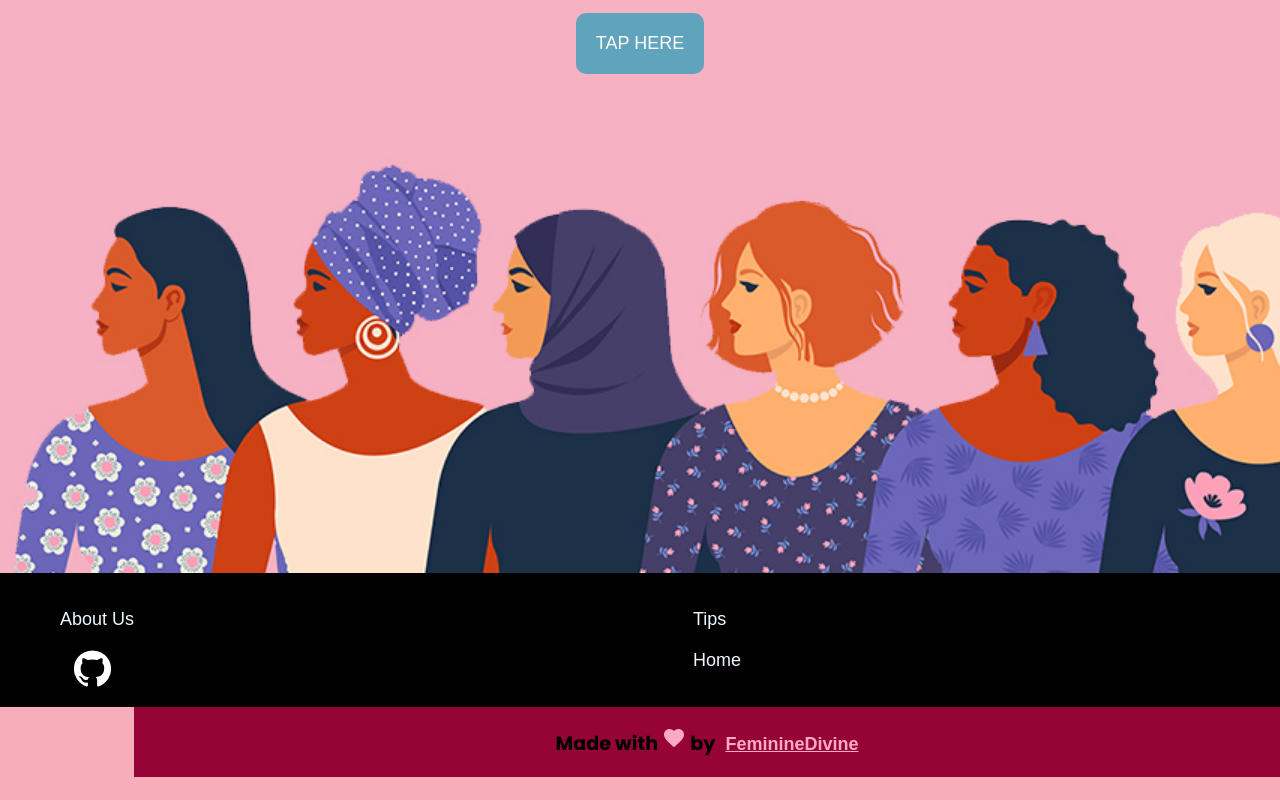
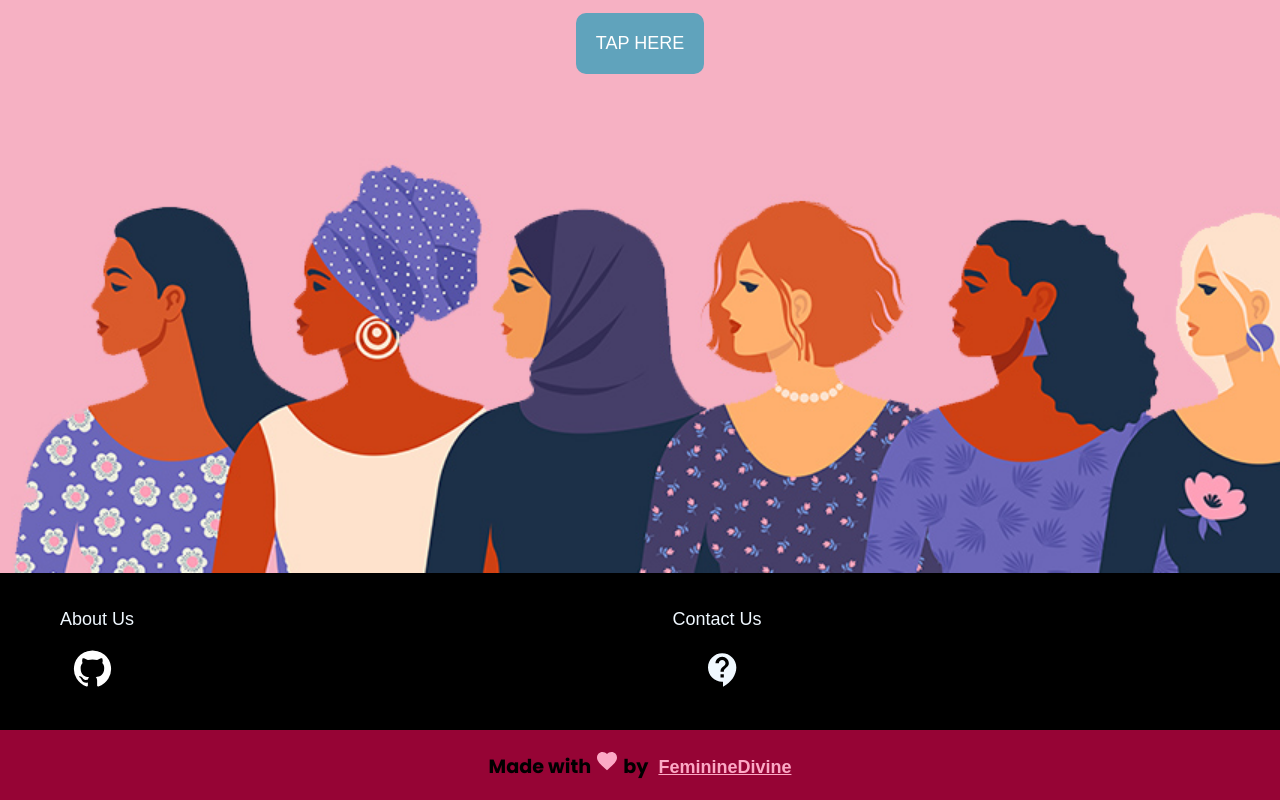
Before and after one commit to Feminine-Divine/periodo, a Next.js app in the folder periodo/: page / in a window 1280 px wide. Shown: the part 365-1165 px from the top of the page. Before the commit the page ends 1142 px from the top, so only its background shows below. Built offline with nearby package versions, Linux system fonts and the light colour scheme; a web font is replaced by a local one.

Commit message:
remove tips/home link

```diff
--- a/periodo/components/Footer/Footer.js
+++ b/periodo/components/Footer/Footer.js
@@ -3,6 +3,7 @@ import styles from "./Footer.module.css";
 import { Container,Row, Col } from "reactstrap";
 import GithubIcon from "@material-ui/icons/GitHub";
 import FavoriteIcon from "@material-ui/icons/Favorite";
+import ContactSupportIcon from '@material-ui/icons/ContactSupport';
 export default function Footer() {
   return (
     <div>
@@ -29,10 +30,10 @@ export default function Footer() {
           </Col>
           <Col xs="4" className={styles.two}>
             <ul>
-              <a href="/tips">Tips</a>
+              <a href="/">Contact Us</a>
               <br />
               <br />
-              <a href="/">Home</a>
+              <ContactSupportIcon  style={{width:"50px",height:"40px",marginLeft:"25px"}}/>
             </ul>
           </Col>
         </Row>
```
